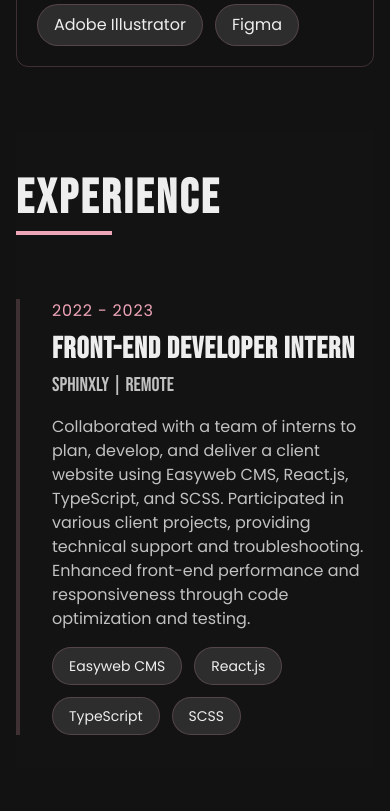
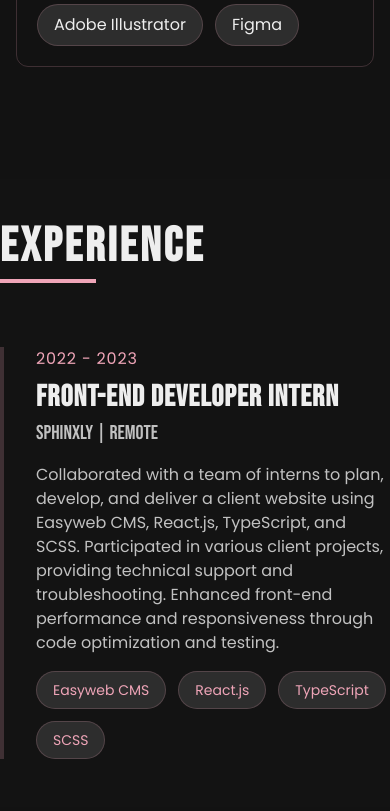
Before and after one commit to zarhaselene/portfolio, a Next.js app: page / in a window 390 px wide. Shown: the part 3160-3971 px from the top of the page. Built offline with nearby package versions, Linux system fonts and the light colour scheme.

Commit message:
Update ExperienceEducation component layout and styling for improved responsiveness and visual consistency

```diff
--- a/src/app/layout/ExperienceEducation.jsx
+++ b/src/app/layout/ExperienceEducation.jsx
@@ -93,7 +93,7 @@ const ExperienceEducation = () => {
   return (
     <>
       {/* Experience Section */}
-      <section className="py-8 lg:px-8 bg-primary/5">
+      <section className="py-12 lg:px-8 relative w-screen left-1/2 -translate-x-1/2 mt-12 pt-8 bg-primary/5 ">
         <div className="max-w-7xl mx-auto">
           <motion.h2
             initial="hidden"
@@ -137,7 +137,7 @@ const ExperienceEducation = () => {
                   {exp.technologies.map((tech, techIndex) => (
                     <span
                       key={techIndex}
-                      className="px-4 py-2 bg-primary rounded-full border border-secondary/20 text-sm"
+                      className="px-4 py-2 bg-primary text-secondary rounded-full border border-secondary/20 text-sm"
                     >
                       {tech}
                     </span>
```
